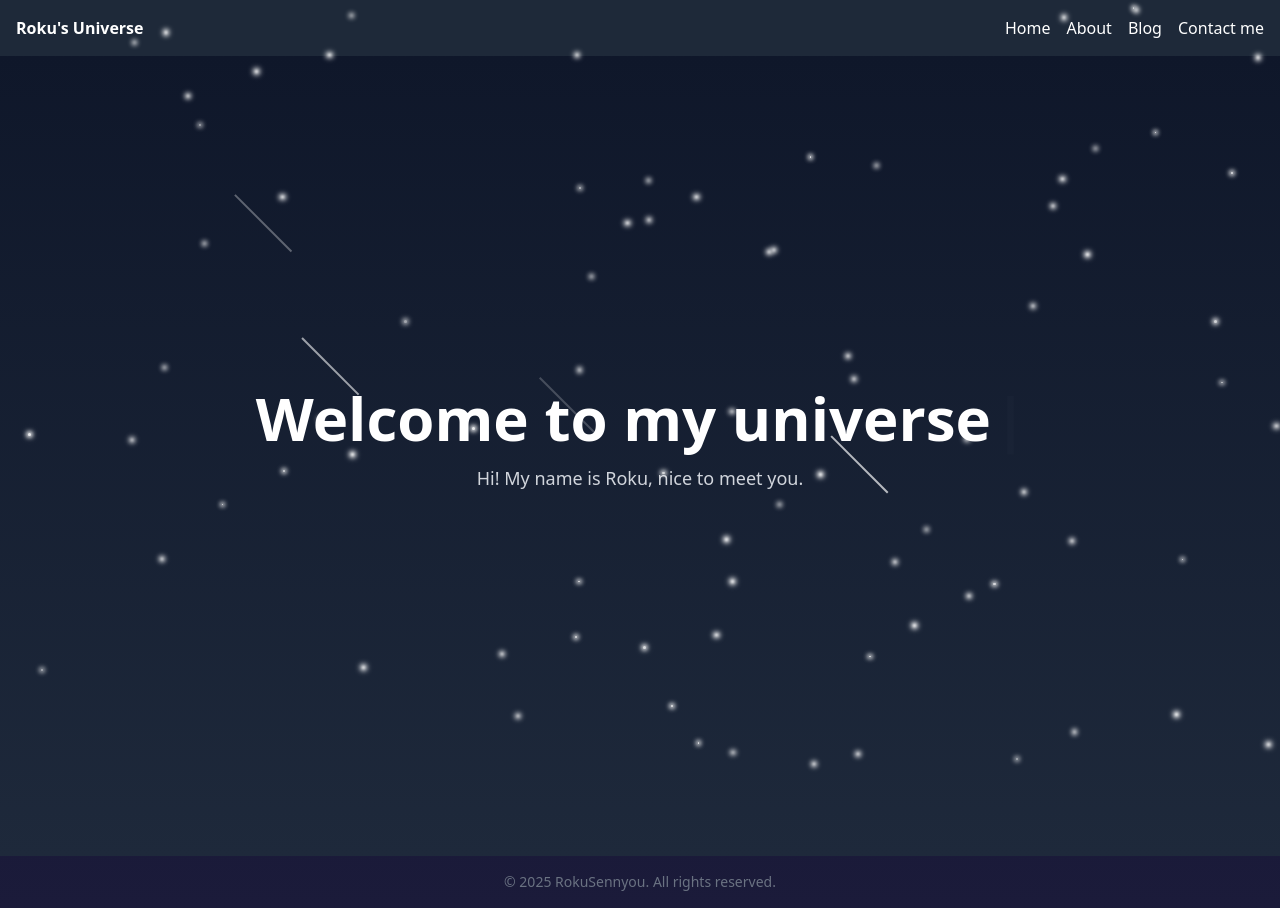
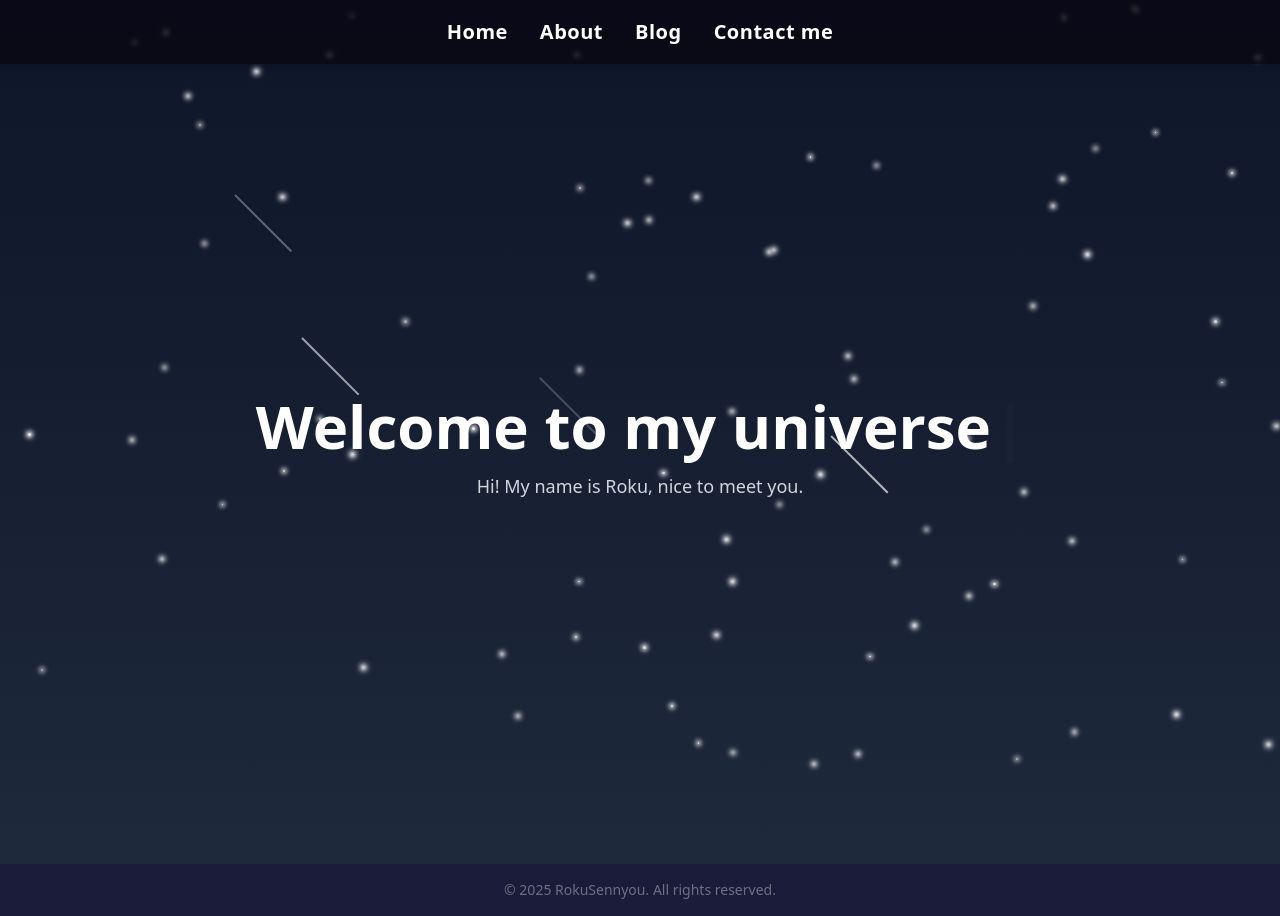
Before and after one commit to RokuSennyou/RokuSennyou.github.io, a Next.js app: page / in a window 1280 px wide. Built offline with nearby package versions, Linux system fonts and the light colour scheme.

Commit message:
feat: add navbar bigger effect and change site

```diff
--- a/src/app/layout.tsx
+++ b/src/app/layout.tsx
@@ -2,6 +2,7 @@ import type { Metadata } from "next";
 import { Geist, Geist_Mono } from "next/font/google";
 import "./globals.css";
 import MouseTrail from "@/components/MouseTrail";
+import Navbar from "@/components/Navbar";
 
 const geistSans = Geist({
   variable: "--font-geist-sans",
@@ -29,18 +30,8 @@ export default function RootLayout({
         className={`${geistSans.variable} ${geistMono.variable} antialiased`}
       >
         <MouseTrail />
-        <nav className="flex justify-between items-center p-4 bg-gray-800">
-          <a href="/" className="font-bold text-white-700">Roku's Universe</a>
-          <div className="space-x-4">
-            <a href="/" className="text-white-800 hover:text-yellow-200">Home</a>
-            <a href="/about" className="text-white-800 hover:text-yellow-200">About</a>
-            <a href="/blog" className="text-white-800 hover:text-yellow-200">Blog</a>
-            <a href="/contact" className="text-white-800 hover:text-yellow-200">Contact me</a>
-          </div>
-        </nav>
-
-        <main>{children}</main>
-
+        <Navbar />
+        <main className="pt-16">{children}</main>
         <footer className="text-center text-sm text-gray-500 p-4">
           © 2025 RokuSennyou. All rights reserved.
         </footer>
--- /dev/null
+++ b/src/components/Navbar.tsx
@@ -0,0 +1,39 @@
+"use client";
+import { useEffect, useState } from "react";
+import Link from "next/link";
+
+export default function Navbar() {
+  const [scrolled, setScrolled] = useState(false);
+  const [hovered, setHovered] = useState(false);
+
+  useEffect(() => {
+    function onScroll() {
+      setScrolled(window.scrollY > 30);
+    }
+    window.addEventListener("scroll", onScroll);
+    return () => window.removeEventListener("scroll", onScroll);
+  }, []);
+
+  const sizeClass =
+    hovered || !scrolled
+      ? "h-16 text-xl shadow-md"
+      : "h-10 text-base shadow-sm opacity-90 backdrop-blur";
+
+  return (
+    <nav
+      className={
+        "fixed top-0 left-0 w-full bg-[rgba(10,10,20,0.85)] flex items-center justify-center transition-all duration-300 z-40 " +
+        sizeClass
+      }
+      onMouseEnter={() => setHovered(true)}
+      onMouseLeave={() => setHovered(false)}
+    >
+      <div className="flex gap-8 font-bold tracking-wide transition-all duration-300">
+        <Link href="/" className="hover:text-sky-300 transition">Home</Link>
+        <Link href="/about" className="hover:text-sky-300 transition">About</Link>
+        <Link href="/blog" className="hover:text-sky-300 transition">Blog</Link>
+        <Link href="/contact" className="hover:text-sky-300 transition">Contact me</Link>
+      </div>
+    </nav>
+  );
+}
```
